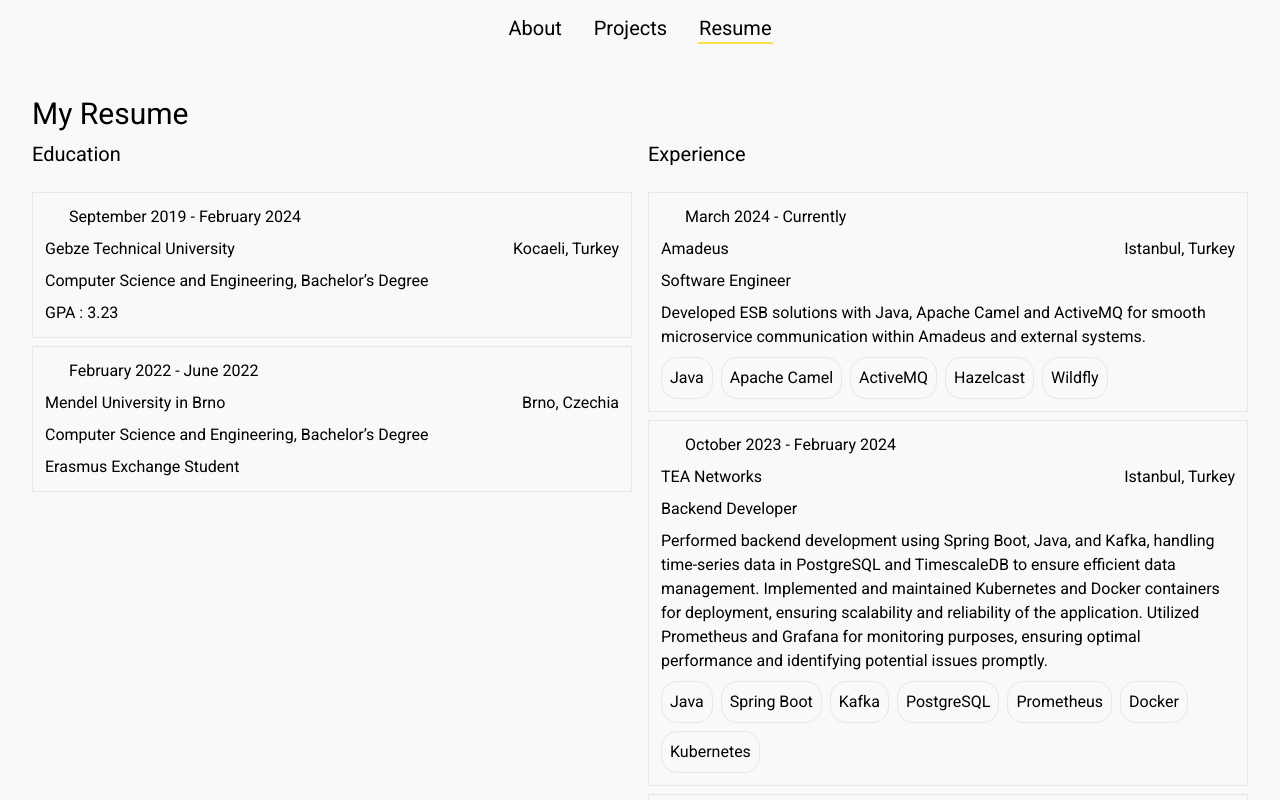
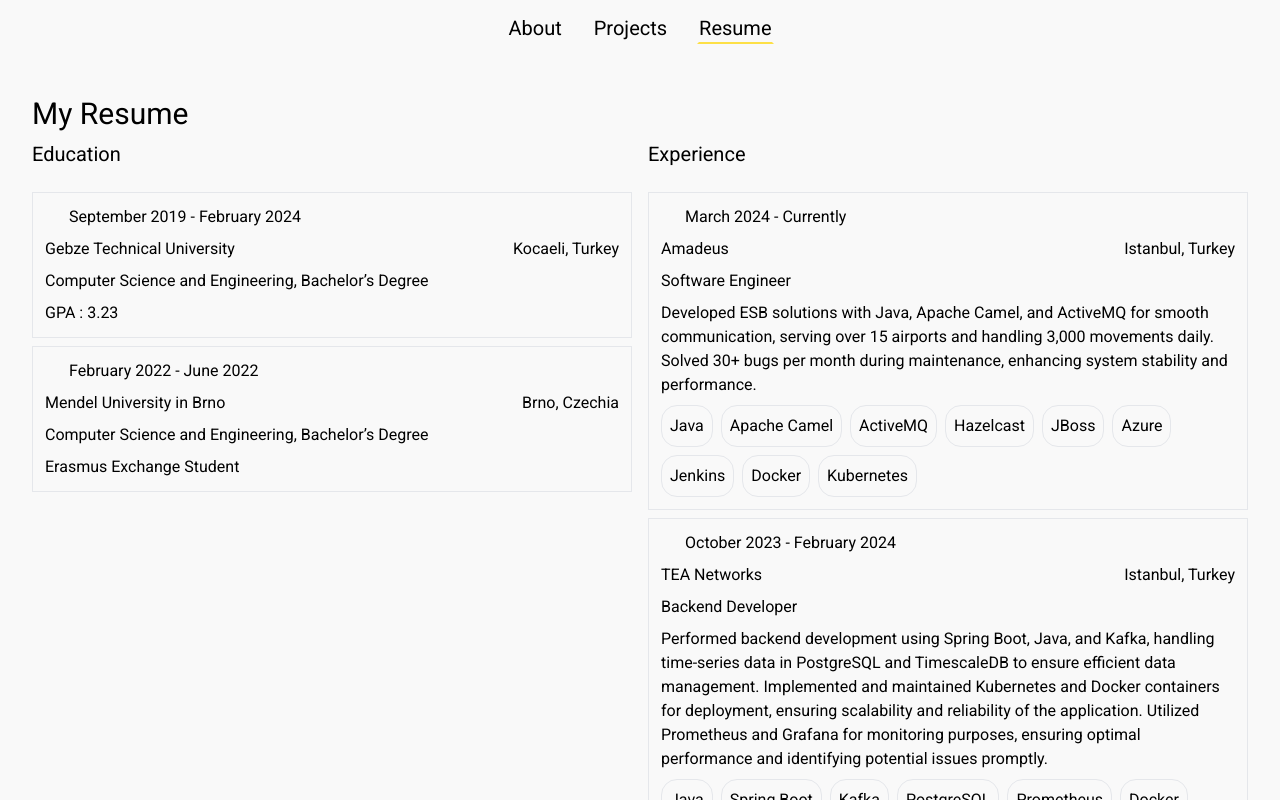
Before and after one commit to barisayyildiz/my-portfolio-page, a Next.js app: page /resume in a window 1280 px wide. Shown: the top 800 px of the page. Built offline with nearby package versions, Linux system fonts and the light colour scheme; some icons are missing.

Commit message:
feat: resume updated

```diff
--- a/src/constants/index.ts
+++ b/src/constants/index.ts
@@ -33,14 +33,19 @@
       title: "Software Engineer",
       location: "Istanbul, Turkey",
       info: "\
-        Developed ESB solutions with Java, Apache Camel and ActiveMQ for smooth microservice communication within Amadeus and external systems.\n \
+        Developed ESB solutions with Java, Apache Camel, and ActiveMQ for smooth communication, serving over 15 airports and handling 3,000 movements daily.\n \
+        Solved 30+ bugs per month during maintenance, enhancing system stability and performance.\
       ",
       keywords: [
         "Java",
         "Apache Camel",
         "ActiveMQ",
         "Hazelcast",
-        "Wildfly"
+        "JBoss",
+        "Azure",
+        "Jenkins",
+        "Docker",
+        "Kubernetes"
       ],
     },
     {
```
